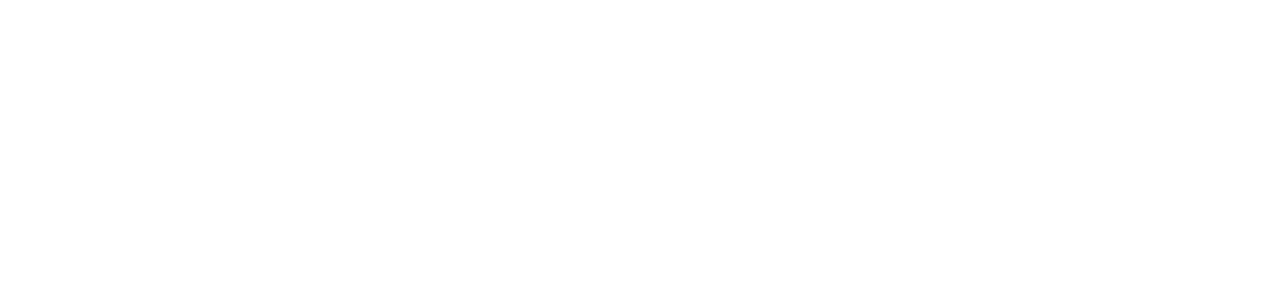
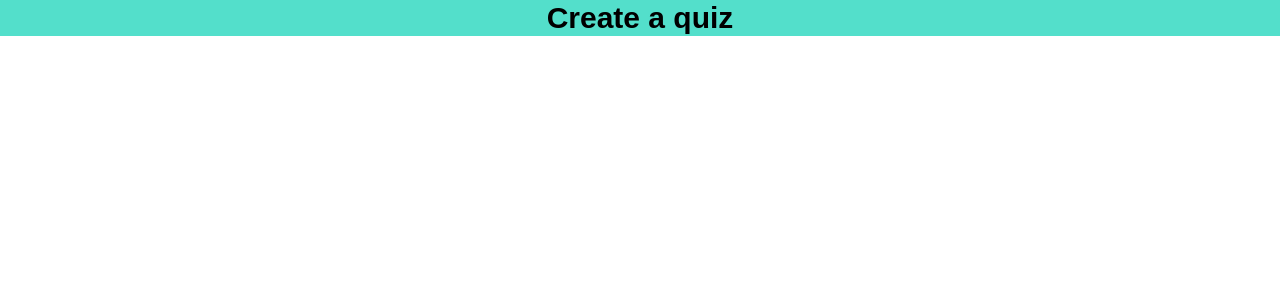
Before and after one commit to codersforcauses/elucidate, a Nuxt app in the folder client/: page /quiz-creation in a window 1280 px wide. Before the commit this address had no page. Shown: the top 300 px of the page. Built offline with nearby package versions, Linux system fonts and the light colour scheme.

Commit message:
Start quiz creation page + add config file

```diff
--- /dev/null
+++ b/client/pages/quiz-creation.vue
@@ -0,0 +1,9 @@
+<template>
+    <div>
+        <div>
+            <div class="flex place-content-center bg-green">
+                <h1 class="text-center text-3xl font-bold">Create a quiz</h1>
+            </div>
+        </div>
+    </div>
+</template>
--- /dev/null
+++ b/client/tailwind.config.js
@@ -0,0 +1,15 @@
+module.exports = {
+    theme: {
+        colors: {
+           'blue': '#7087FF',
+           'green': '#53DFCB',
+           'yellow': '#FCD47C',
+           'red': '#F54A87',
+           'white': '#FFFFFF',
+        },
+
+        fontFamily: {
+            sans: ['Montserrat', 'sans-serif'],
+        }
+    }
+}
```
